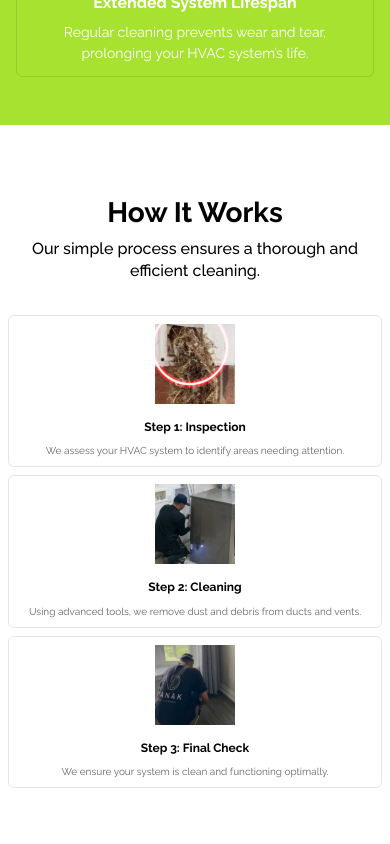
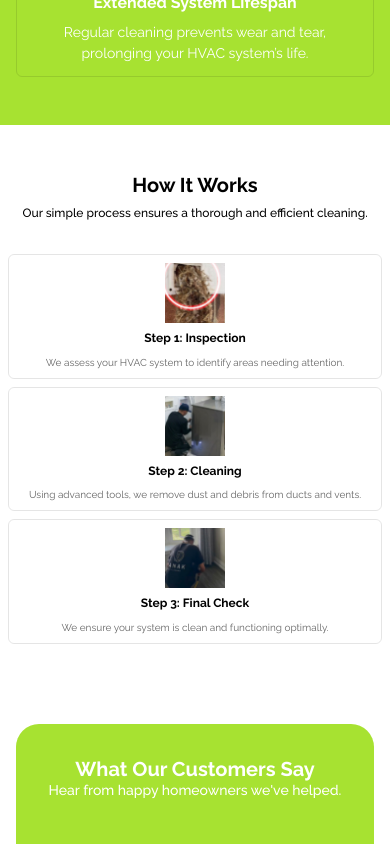
Before and after one commit to ayuktha63/nanak, a Next.js app: page / in a window 390 px wide. Shown: the part 3140-3984 px from the top of the page. Built offline with nearby package versions, Linux system fonts and the light colour scheme.

Commit message:
fixes on benefits page on mobile overflow

```diff
--- a/src/app/how-it-works.css
+++ b/src/app/how-it-works.css
@@ -1,7 +1,17 @@
 @import url('https://fonts.googleapis.com/css2?family=Raleway:ital,wght@0,100..900;1,100..900&display=swap');
 
+/* Base Styles (Mobile-First, <768px) */
+:root {
+  --primary-padding: clamp(0.5rem, 2vw, 1rem);
+  --primary-gap: clamp(0.5rem, 2vw, 1rem);
+  --title-size: clamp(20px, 5vw, 28px);
+  --subtitle-size: clamp(12px, 3vw, 14px);
+  --heading-size: clamp(12px, 3vw, 14px);
+  --description-size: clamp(10px, 2.5vw, 12px);
+}
+
 .how-it-works-section {
-  padding: 4rem 1rem;
+  padding: var(--primary-padding);
   text-align: center;
   width: 100%;
   max-width: 1440px;
@@ -12,53 +22,48 @@
 .how-it-works-title {
   color: #000;
   font-family: 'Raleway', sans-serif;
-  font-size: clamp(28px, 7vw, 40px);
-  font-style: normal;
+  font-size: var(--title-size);
   font-weight: 700;
   line-height: 1.2;
-  text-align: center;
   margin-bottom: 0.5rem;
 }
 
 .how-it-works-subtitle {
   color: #000;
   font-family: 'Raleway', sans-serif;
-  font-size: clamp(16px, 4vw, 20px);
-  font-style: normal;
+  font-size: var(--subtitle-size);
   font-weight: 500;
   line-height: 1.4;
-  text-align: center;
-  margin-top: 0;
-  margin-bottom: 2rem;
+  margin: 0 0 2rem 0;
 }
 
 .how-it-works-container {
   display: flex;
-  flex-direction: row;
-  flex-wrap: wrap; /* Changed from nowrap to wrap */
-  gap: 1rem;
-  justify-content: center; /* Changed from space-between to center for better mobile alignment */
+  flex-direction: column;
+  flex-wrap: wrap;
+  gap: var(--primary-gap);
+  justify-content: center;
   width: 100%;
   box-sizing: border-box;
 }
 
 .how-it-works-step {
-  flex: 1 1 250px; /* Added flex-grow and flex-shrink to a more appropriate base width */
-  max-width: 400px;
+  flex: 1 1 100%;
+  max-width: 100%;
   height: auto;
   border-radius: 6px;
   border: 1px solid rgba(0, 0, 0, 0.10);
-  padding: 1rem;
+  padding: var(--primary-padding);
   display: flex;
   flex-direction: column;
   align-items: center;
   text-align: center;
-  gap: 1rem;
+  gap: var(--primary-gap);
 }
 
 .how-it-works-image-container {
-  width: 120px;
-  height: 120px;
+  width: 80px;
+  height: 80px;
   position: relative;
   flex-shrink: 0;
 }
@@ -80,39 +85,130 @@
 .how-it-works-heading {
   color: #000;
   font-family: 'Raleway', sans-serif;
-  font-size: clamp(16px, 4vw, 18px);
+  font-size: var(--heading-size);
   font-weight: 700;
   line-height: 1.3;
-  margin-top: 0;
-  margin-bottom: 0.5rem;
+  margin: 0 0 0.5rem 0;
 }
 
 .how-it-works-description {
   color: #666;
   font-family: 'Raleway', sans-serif;
-  font-size: clamp(14px, 3.5vw, 16px);
+  font-size: var(--description-size);
   line-height: 1.5;
   margin: 0;
 }
 
-/* Media Queries for Responsiveness */
-@media (min-width: 768px) {
+/* Small Mobile (<479px) */
+@media (max-width: 479px) {
+  .how-it-works-section {
+    padding: 2rem 0.5rem;
+  }
+
+  .how-it-works-container {
+    gap: 0.5rem;
+  }
+
+  .how-it-works-step {
+    padding: 0.5rem;
+  }
+
+  .how-it-works-image-container {
+    width: 60px;
+    height: 60px;
+  }
+}
+
+/* Tablet Portrait (768px - 991px) */
+@media (min-width: 768px) and (max-width: 991px) and (orientation: portrait) {
+  :root {
+    --primary-padding: clamp(1rem, 2vw, 1.5rem);
+    --primary-gap: clamp(0.75rem, 1.5vw, 1rem);
+    --title-size: clamp(24px, 6vw, 32px);
+    --subtitle-size: clamp(14px, 3.5vw, 16px);
+    --heading-size: clamp(14px, 3.5vw, 16px);
+    --description-size: clamp(12px, 3vw, 14px);
+  }
+
+  .how-it-works-section {
+    padding: 3rem 1.5rem;
+  }
+
+  .how-it-works-container {
+    flex-direction: column;
+    gap: var(--primary-gap);
+  }
+
+  .how-it-works-step {
+    flex: 1 1 100%;
+    padding: 1rem;
+    max-width: 500px;
+  }
+
+  .how-it-works-image-container {
+    width: 100px;
+    height: 100px;
+  }
+}
+
+/* Tablet Landscape (768px - 1199px, including iPad Air ~1180px) */
+@media (min-width: 768px) and (max-width: 1199px) and (orientation: landscape) {
+  .how-it-works-section {
+    padding: 3rem 2rem;
+  }
+
+  .how-it-works-container {
+    flex-direction: row;
+    flex-wrap: wrap;
+    gap: 1.5rem;
+    justify-content: center;
+  }
+
+  .how-it-works-step {
+    flex: 1 1 300px;
+    max-width: 400px;
+    padding: 1.5rem;
+    flex-direction: column;
+    align-items: center;
+    text-align: center;
+  }
+
+  .how-it-works-image-container {
+    width: 120px;
+    height: 120px;
+  }
+}
+
+/* Desktop (1200px and up, for laptops) */
+@media (min-width: 1200px) {
+  :root {
+    --primary-padding: clamp(1.5rem, 3vw, 2rem);
+    --primary-gap: clamp(1.5rem, 2vw, 2rem);
+    --title-size: clamp(28px, 7vw, 40px);
+    --subtitle-size: clamp(16px, 4vw, 20px);
+    --heading-size: clamp(16px, 4vw, 18px);
+    --description-size: clamp(14px, 3.5vw, 16px);
+  }
+
   .how-it-works-section {
     padding: 4rem 2rem;
   }
 
   .how-it-works-container {
+    flex-direction: row;
+    flex-wrap: nowrap;
     gap: 1.5rem;
-    flex-wrap: nowrap; /* Added to keep items in a single row */
-    justify-content: space-between; /* Adjusted for desired large screen layout */
+    justify-content: space-between;
   }
 
   .how-it-works-step {
+    flex: 1 1 250px;
+    max-width: 400px;
+    height: 222px;
+    padding: 1.5rem;
     flex-direction: row;
     align-items: center;
     text-align: left;
-    padding: 1.5rem;
-    height: 222px;
   }
 
   .how-it-works-image-container {
@@ -125,62 +221,74 @@
   }
 }
 
-/* Added specific mobile-first styles for better control */
-@media (max-width: 767px) {
+/* Large Desktop (1440px and up) */
+@media (min-width: 1440px) {
   .how-it-works-section {
-    padding: 3rem 1rem;
+    padding: 4rem 3rem;
+    max-width: 1440px;
+  }
+
+  .how-it-works-container {
+    gap: 2rem;
+  }
+
+  .how-it-works-step {
+    max-width: 450px;
+    padding: 2rem;
+  }
+}
+
+/* High-Resolution Displays (e.g., Retina, including iPad Air) */
+@media (-webkit-min-device-pixel-ratio: 2), (min-resolution: 192dpi) {
+  .how-it-works-image {
+    image-rendering: -webkit-optimize-contrast;
+    image-rendering: crisp-edges;
+  }
+}
+
+/* Print Styles */
+@media print {
+  .how-it-works-section {
+    padding: 1rem;
     max-width: 100%;
   }
 
   .how-it-works-container {
-    gap: 0.75rem;
+    flex-direction: column;
+    gap: 1rem;
   }
 
   .how-it-works-step {
-    flex: 1 1 100%; /* Changed to stack items on mobile */
-    min-width: unset;
-    max-width: unset;
-    padding: 0.75rem;
+    flex-direction: column;
+    border: none;
+    padding: 0.5rem;
+    max-width: 100%;
   }
 
   .how-it-works-image-container {
-    width: 100px;
-    height: 100px;
+    display: none;
+  }
+
+  .how-it-works-title {
+    font-size: 1.5rem;
+  }
+
+  .how-it-works-subtitle {
+    font-size: 1rem;
   }
 
   .how-it-works-heading {
-    font-size: clamp(14px, 3.5vw, 16px);
+    font-size: 1rem;
   }
 
   .how-it-works-description {
-    font-size: clamp(12px, 3vw, 14px);
+    font-size: 0.875rem;
   }
 }
 
-@media (max-width: 479px) {
-  .how-it-works-section {
-    padding: 3rem 0.5rem;
-  }
-
-  .how-it-works-container {
-    gap: 0.5rem;
-  }
-
+/* Accessibility: Reduced Motion */
+@media (prefers-reduced-motion: reduce) {
   .how-it-works-step {
-    flex: 1 1 100%; /* Ensures they remain stacked */
-    padding: 0.5rem;
-  }
-
-  .how-it-works-image-container {
-    width: 80px;
-    height: 80px;
-  }
-
-  .how-it-works-heading {
-    font-size: clamp(12px, 3vw, 14px);
-  }
-
-  .how-it-works-description {
-    font-size: clamp(10px, 2.5vw, 12px);
+    transition: none !important;
   }
 }
```
